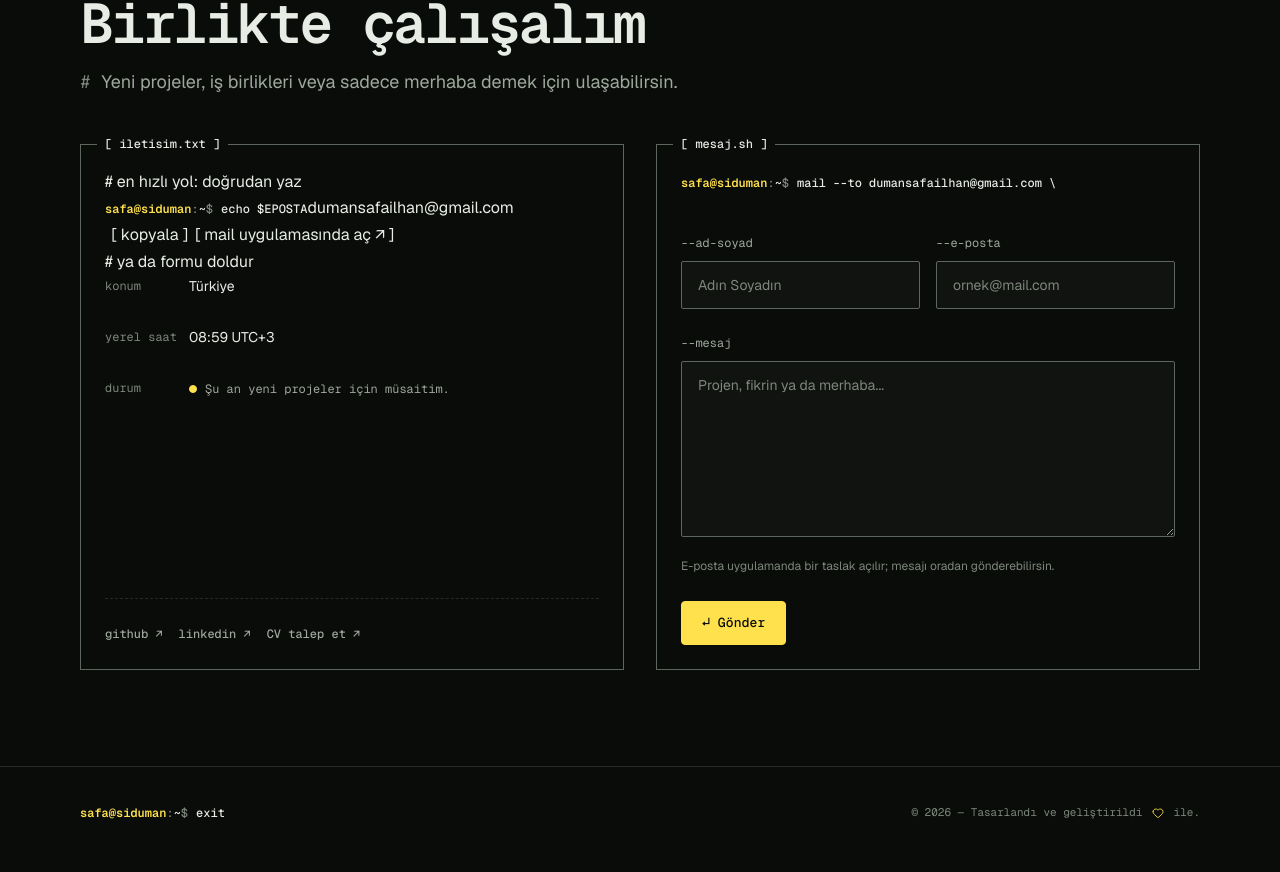
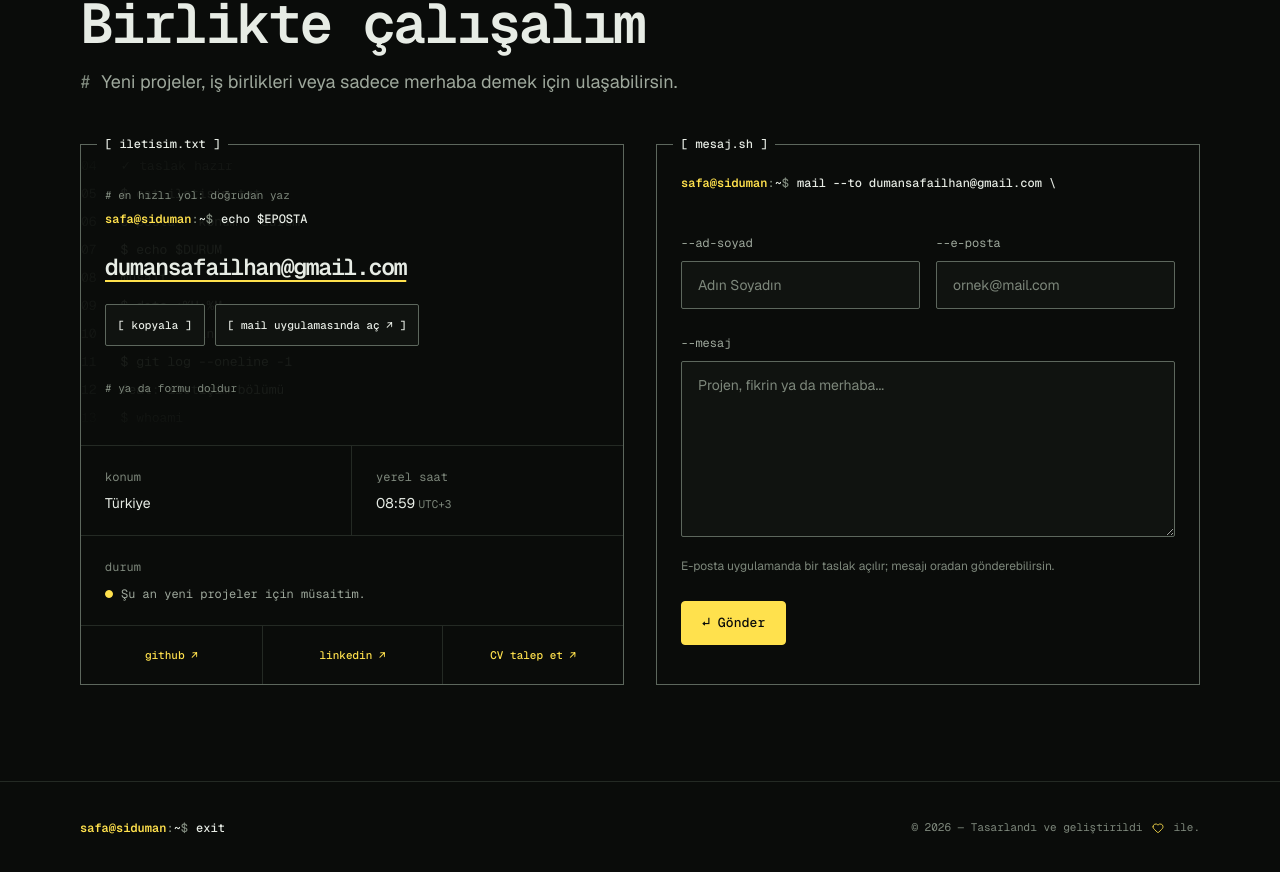
Before and after one commit to sidumandr/sidumandev, a Next.js app: page / in a window 1280 px wide. Shown: the part 4104-4976 px from the top of the page. Built offline with nearby package versions, Linux system fonts and the light colour scheme.

Commit message:
Style symmetric contact panels and reference email information grid

```diff
--- a/src/app/components/Contact/contact.module.css
+++ b/src/app/components/Contact/contact.module.css
@@ -30,3 +30,22 @@ textarea.input { min-height:176px; resize:vertical; }
 
 @media(max-width:1000px) { .row { grid-template-columns:minmax(0,1fr); gap:24px; } }
 @media(max-width:860px) { .grid { grid-template-columns:minmax(0,1fr); gap:40px; } .infoPanel .socials { margin-top:0; } }
+
+.infoPanel { padding:0; min-width:0; }
+.directContact { position:relative; isolation:isolate; overflow:hidden; padding:40px 24px 24px; flex:1; min-height:300px; }
+.note { font:400 11px/20px var(--font-mono),monospace; color:var(--ink-faint); }
+.email { display:block; width:fit-content; max-width:100%; overflow-wrap:anywhere; margin:20px 0; font:600 clamp(18px,1.8vw,24px)/1.4 var(--font-mono),monospace; letter-spacing:-.055em; text-decoration:underline; text-decoration-color:var(--yellow-edge); text-underline-offset:5px; }
+.emailActions { display:flex; flex-wrap:wrap; gap:10px; }
+.emailActions>a,.emailActions>button { padding:10px 12px; border:1px solid var(--line-control); border-radius:var(--radius-sm); background:var(--surface); color:var(--ink); font:500 11px/20px var(--font-mono),monospace; cursor:pointer; }
+.emailActions>a:hover,.emailActions>button:hover { border-color:var(--yellow-edge); }
+.copyStatus { min-height:24px; margin:4px 0; color:var(--ink-muted); font-size:11px; }
+.infoPanel .details { grid-template-columns:repeat(2,minmax(0,1fr)); gap:0; margin:0; border-top:1px solid var(--line); }
+.infoPanel .details>div { display:block; padding:20px 24px; }
+.infoPanel .details>div:first-child { border-right:1px solid var(--line); }
+.details dd { margin-top:4px; }
+.zone { font:400 11px/20px var(--font-mono),monospace; color:var(--ink-faint); }
+.infoPanel .availability { grid-column:1/-1; border-top:1px solid var(--line); }
+.infoPanel .socials { display:grid; grid-template-columns:repeat(3,minmax(0,1fr)); gap:0; border-top:1px solid var(--line); margin:0; padding:0; }
+.socials>a { display:flex; justify-content:center; padding:18px 8px; font-size:11px; color:var(--accent); }
+.socials>a+a { border-left:1px solid var(--line); }
+@media(max-width:380px) { .directContact { padding-inline:16px; } .infoPanel .details>div { padding-inline:16px; } .emailActions>a,.emailActions>button { padding-inline:8px; font-size:10px; } }
```
